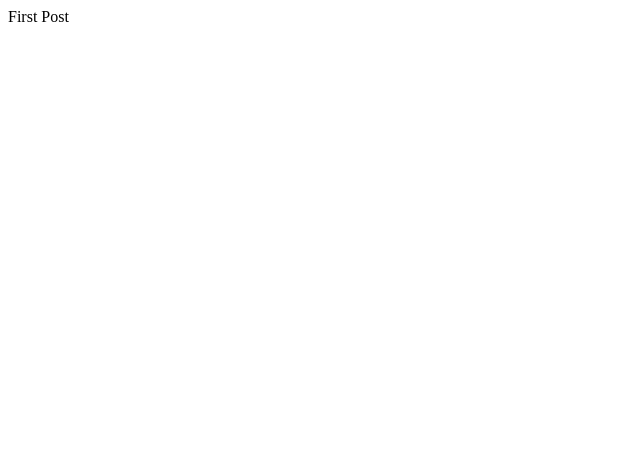
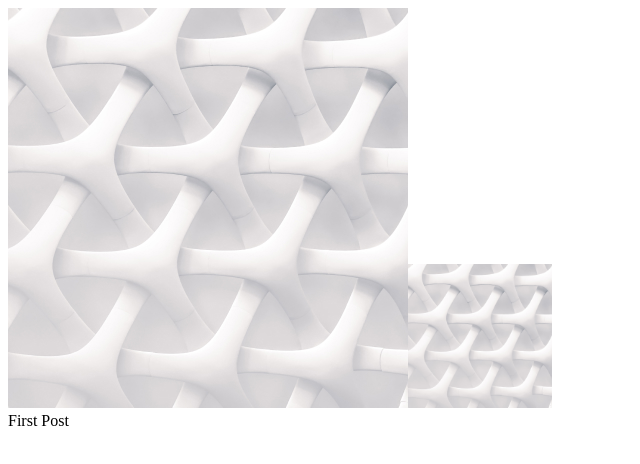
Before and after one commit to kemaltf/nextjs-tutorial, a Next.js app: page /first-post in a window 1280 px wide. Shown: the top 464 px of the page, without its empty margins (0-640 px from the left). Built offline with nearby package versions, Linux system fonts and the light colour scheme.

Commit message:
compare image speed

```diff
--- a/pages/first-post.js
+++ b/pages/first-post.js
@@ -1,8 +1,20 @@
 import React from 'react'
+import Image from 'next/image';
+
 
 const FirstPost = () => {
   return (
-    <div>First Post</div>
+    <>
+        <img src="/images/profile.jpg" alt="Your Name" />
+        <Image
+    src="/images/profile.jpg" // Route of the image file
+    height={144} // Desired size with correct aspect ratio
+    width={144} // Desired size with correct aspect ratio
+    alt="Your Name"
+  />
+        <div>First Post</div>
+    </>
+
   )
 }
 
```
Also changed, not shown: pages/second-post.js (+10 -2 lines), public/images/profile.jpg (added).
